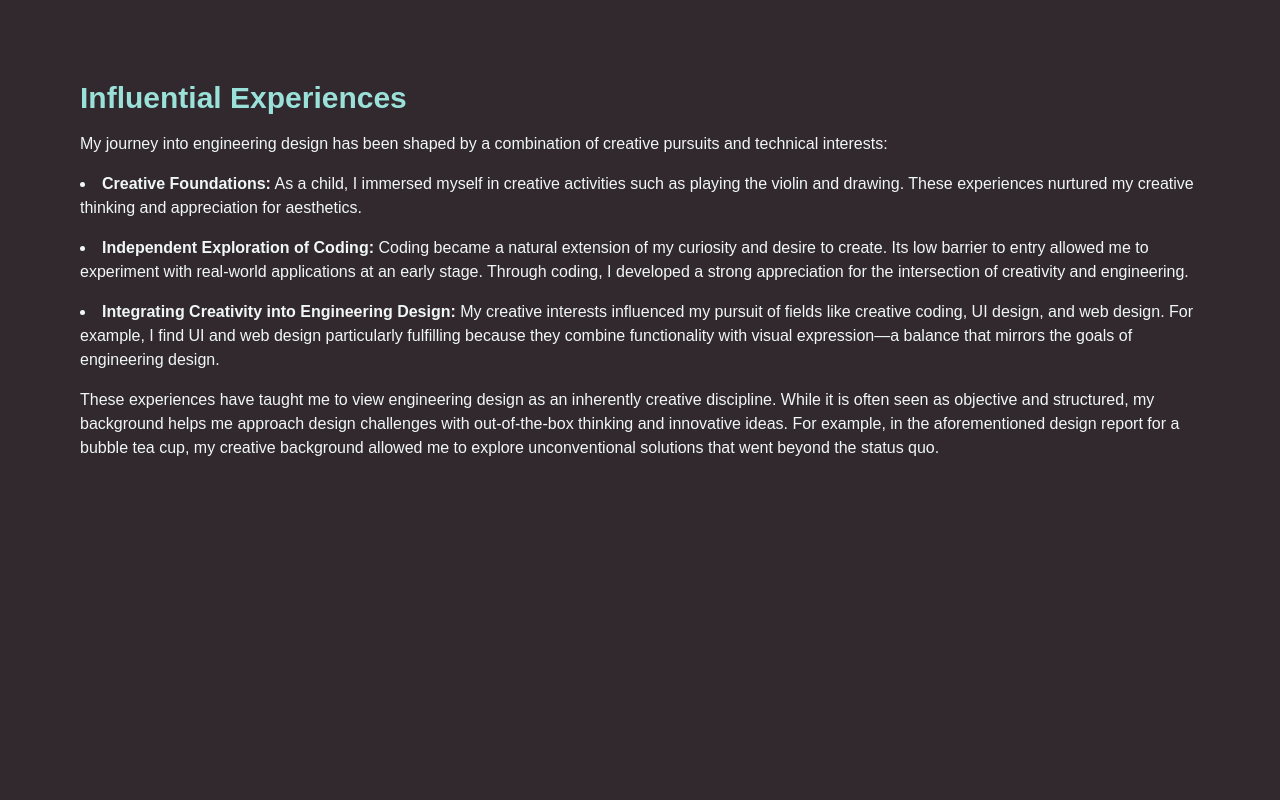
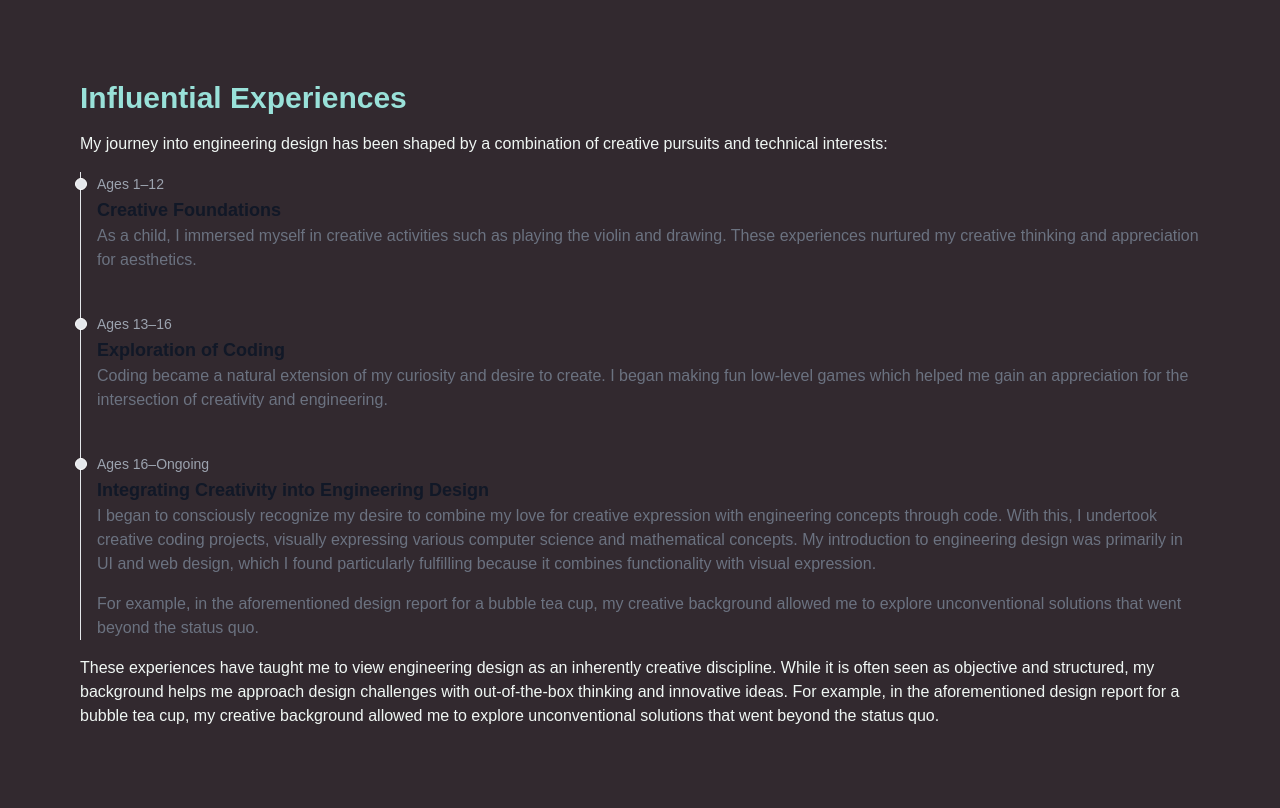
Before and after one commit to tin-martin/nextjs-boilerplate, a Next.js app: page /experiences in a window 1280 px wide. Built offline with nearby package versions, Linux system fonts and the light colour scheme.

Commit message:
Update page.tsx

```diff
--- a/app/experiences/page.tsx
+++ b/app/experiences/page.tsx
@@ -5,17 +5,27 @@ export default function Experiences() {
       <p className="text-sm sm:text-base leading-relaxed mb-4">
         My journey into engineering design has been shaped by a combination of creative pursuits and technical interests:
       </p>
-      <ul className="list-disc list-inside space-y-4">
-        <li>
-          <strong>Creative Foundations:</strong> As a child, I immersed myself in creative activities such as playing the violin and drawing. These experiences nurtured my creative thinking and appreciation for aesthetics.
-        </li>
-        <li>
-          <strong>Independent Exploration of Coding:</strong> Coding became a natural extension of my curiosity and desire to create. Its low barrier to entry allowed me to experiment with real-world applications at an early stage. Through coding, I developed a strong appreciation for the intersection of creativity and engineering.
-        </li>
-        <li>
-          <strong>Integrating Creativity into Engineering Design:</strong> My creative interests influenced my pursuit of fields like creative coding, UI design, and web design. For example, I find UI and web design particularly fulfilling because they combine functionality with visual expression—a balance that mirrors the goals of engineering design.
-        </li>
-      </ul>
+                       <ol class="relative border-s border-gray-200 dark:border-gray-700">
+                      <li class="mb-10 ms-4">
+                          <div class="absolute w-3 h-3 bg-gray-200 rounded-full mt-1.5 -start-1.5 border border-white dark:border-gray-900 dark:bg-gray-700"></div>
+                          <time class="mb-1 text-sm font-normal leading-none text-gray-400 dark:text-gray-500">Ages 1–12</time>
+                          <h3 class="text-lg font-semibold text-gray-900 dark:text-white">Creative Foundations</h3>
+                          <p class="mb-4 text-base font-normal text-gray-500 dark:text-gray-400">As a child, I immersed myself in creative activities such as playing the violin and drawing. These experiences nurtured my creative thinking and appreciation for aesthetics.</p>
+                      </li>
+                      <li class="mb-10 ms-4">
+                          <div class="absolute w-3 h-3 bg-gray-200 rounded-full mt-1.5 -start-1.5 border border-white dark:border-gray-900 dark:bg-gray-700"></div>
+                          <time class="mb-1 text-sm font-normal leading-none text-gray-400 dark:text-gray-500">Ages 13–16</time>
+                          <h3 class="text-lg font-semibold text-gray-900 dark:text-white">Exploration of Coding</h3>
+                          <p class="mb-4 text-base font-normal text-gray-500 dark:text-gray-400">Coding became a natural extension of my curiosity and desire to create. I began making fun low-level games which helped me gain an appreciation for the intersection of creativity and engineering.</p>
+                      </li>
+                      <li class="ms-4">
+                          <div class="absolute w-3 h-3 bg-gray-200 rounded-full mt-1.5 -start-1.5 border border-white dark:border-gray-900 dark:bg-gray-700"></div>
+                          <time class="mb-1 text-sm font-normal leading-none text-gray-400 dark:text-gray-500">Ages 16–Ongoing</time>
+                          <h3 class="text-lg font-semibold text-gray-900 dark:text-white">Integrating Creativity into Engineering Design</h3>
+                          <p class="mb-4 text-base font-normal text-gray-500 dark:text-gray-400">I began to consciously recognize my desire to combine my love for creative expression with engineering concepts through code. With this, I undertook creative coding projects, visually expressing various computer science and mathematical concepts. My introduction to engineering design was primarily in UI and web design, which I found particularly fulfilling because it combines functionality with visual expression.</p>
+                          <p class="text-base font-normal text-gray-500 dark:text-gray-400">For example, in the aforementioned design report for a bubble tea cup, my creative background allowed me to explore unconventional solutions that went beyond the status quo.</p>
+                      </li>
+                  </ol>
       <p className="text-sm sm:text-base leading-relaxed mt-4">
         These experiences have taught me to view engineering design as an inherently creative discipline. While it is often seen as objective and structured, my background helps me approach design challenges with out-of-the-box thinking and innovative ideas. For example, in the aforementioned design report for a bubble tea cup, my creative background allowed me to explore unconventional solutions that went beyond the status quo.
       </p>
```
